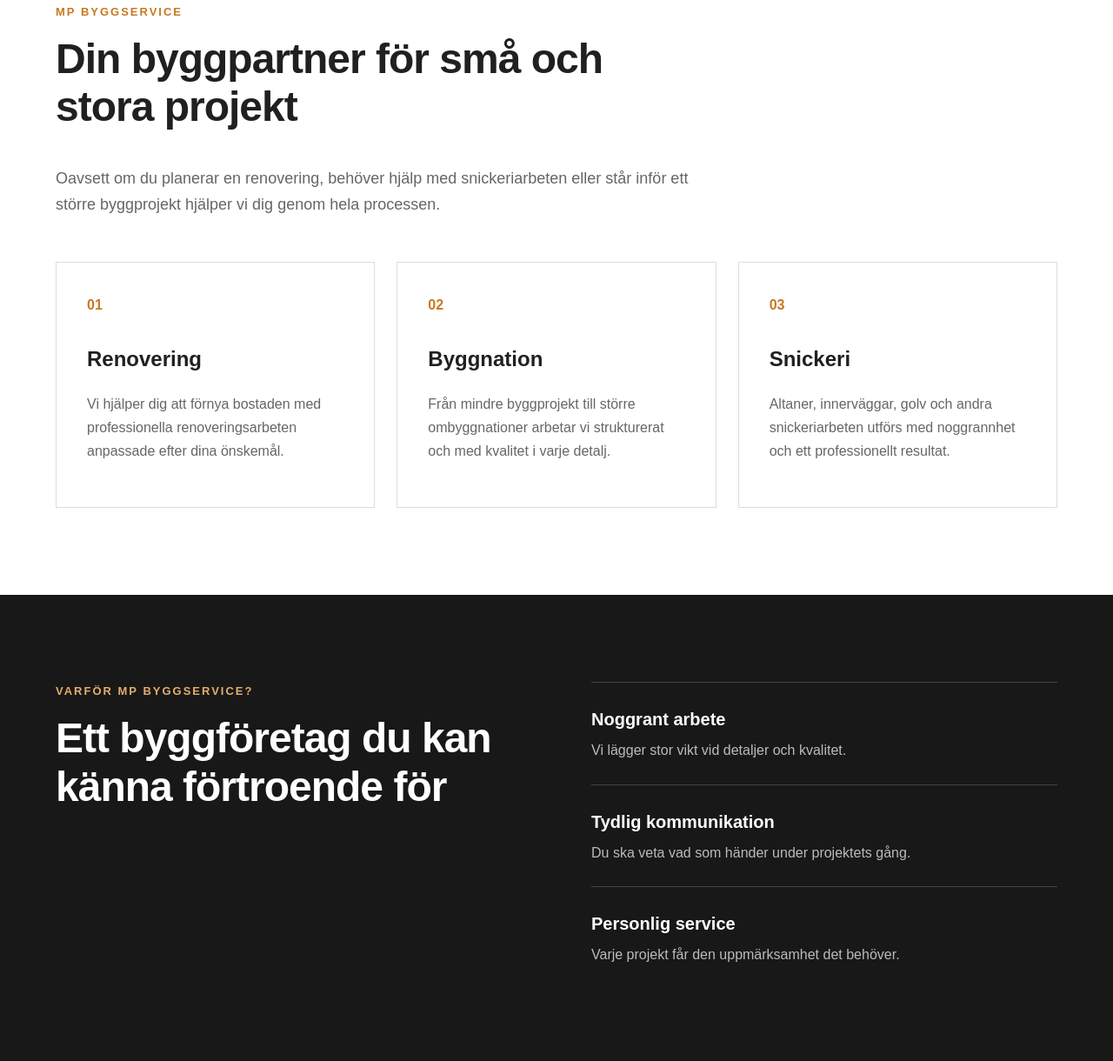
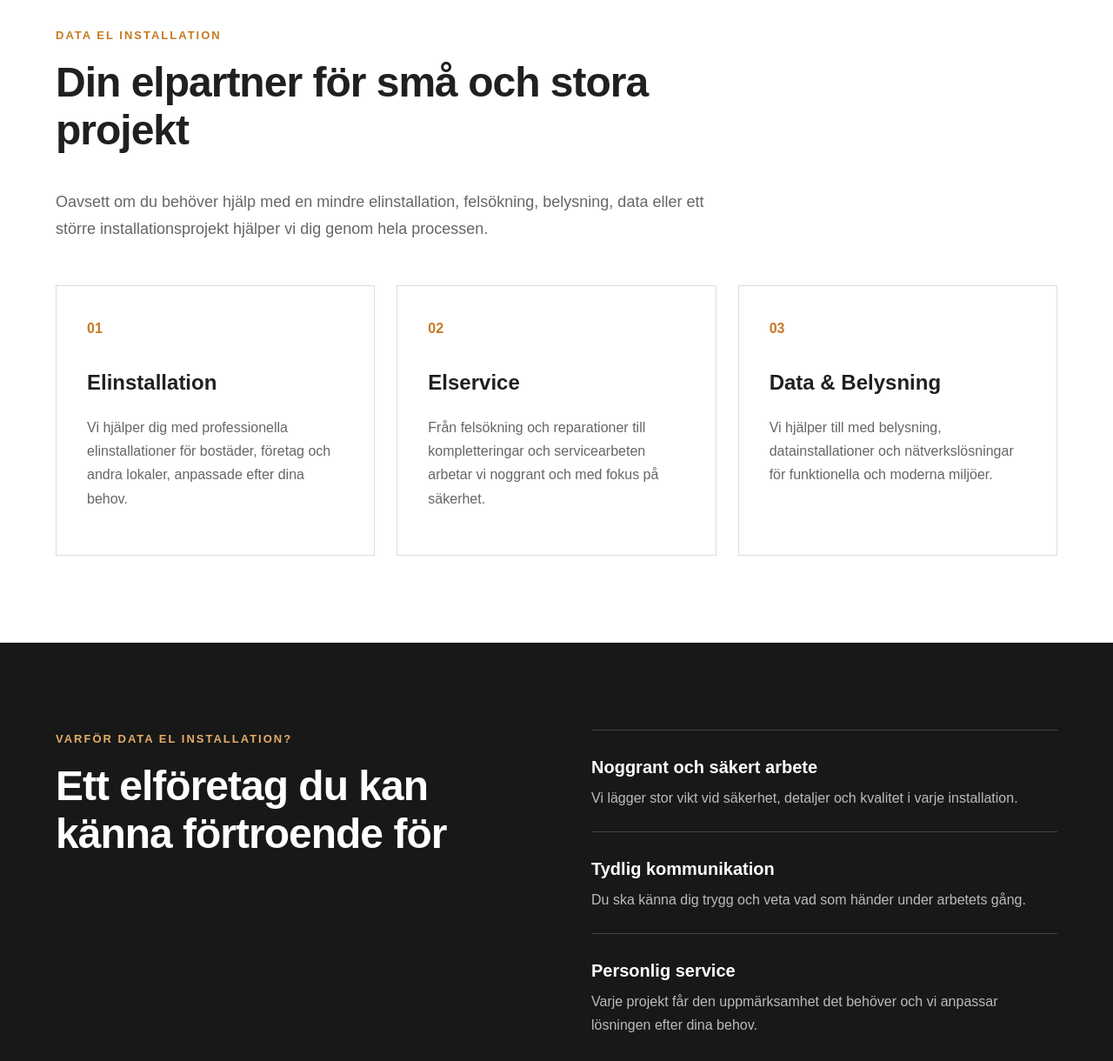
Before and after one commit to stefansteffo/DATA-ELINSTALLATION-I-SYDOST-AB, a plain HTML site: page index.html in a window 1280 px wide. Shown: the part 837-2057 px from the top of the page at 87% size. Drawn offline with Linux system fonts and the light colour scheme.

Commit message:
ändring

````diff
--- a/index.html
+++ b/index.html
@@ -1,3 +1,4 @@
+```html
 <!DOCTYPE html>
 <html lang="sv">
 
@@ -7,10 +8,10 @@
 
     <meta
         name="description"
-        content="MP BYGGSERVICE erbjuder professionella bygg- och renoveringstjänster för privatpersoner och företag."
+        content="DATA EL INSTALLATION erbjuder professionella elinstallationer, elservice, belysning, data och nätverkslösningar för privatpersoner och företag."
     >
 
-    <title>MP BYGGSERVICE | Bygg & Renovering</title>
+    <title>DATA EL INSTALLATION | Elinstallation & Elservice</title>
 
     <link rel="stylesheet" href="css/style.css">
 </head>
@@ -26,7 +27,7 @@
 
 
             <a href="index.html" class="logo">
-                MP <span>BYGGSERVICE</span>
+                DATA <span>EL INSTALLATION</span>
             </a>
 
             <nav class="navigation" aria-label="Huvudmeny">
@@ -51,7 +52,7 @@
     <div class="container hero-content">
 
         <p class="eyebrow">
-            BYGG • RENOVERING • SNICKERI
+            ELINSTALLATION • ELSERVICE • DATA
         </p>
 
         <div class="hero-title-row">
@@ -59,16 +60,16 @@
 
 
             <img src="bilder/MPByggservice.jpeg"
-                 alt="MP Byggservice"
+                 alt="DATA EL INSTALLATION"
                  class="hero-title-image">
 
         </div>
 
         <p class="hero-text">
-            MP BYGGSERVICE hjälper privatpersoner och företag
-            med byggnation, renovering och snickeriarbeten.
-            Vi arbetar med fokus på kvalitet, tydlig kommunikation
-            och ett resultat du kan vara stolt över.
+            DATA EL INSTALLATION hjälper privatpersoner och företag
+            med elinstallationer, elservice, belysning, data och
+            nätverkslösningar. Vi arbetar med fokus på säkerhet,
+            kvalitet, tydlig kommunikation och ett professionellt resultat.
         </p>
 
         <div class="hero-buttons">
@@ -96,18 +97,18 @@
                 <div class="section-heading">
 
                     <p class="eyebrow">
-                        MP BYGGSERVICE
+                        DATA EL INSTALLATION
                     </p>
 
                     <h2>
-                        Din byggpartner för små och stora projekt
+                        Din elpartner för små och stora projekt
                     </h2>
 
                     <p>
-                        Oavsett om du planerar en renovering,
-                        behöver hjälp med snickeriarbeten eller står
-                        inför ett större byggprojekt hjälper vi dig
-                        genom hela processen.
+                        Oavsett om du behöver hjälp med en mindre
+                        elinstallation, felsökning, belysning, data
+                        eller ett större installationsprojekt hjälper
+                        vi dig genom hela processen.
                     </p>
 
                 </div>
@@ -119,12 +120,12 @@
 
                         <div class="card-number">01</div>
 
-                        <h3>Renovering</h3>
+                        <h3>Elinstallation</h3>
 
                         <p>
-                            Vi hjälper dig att förnya bostaden med
-                            professionella renoveringsarbeten anpassade
-                            efter dina önskemål.
+                            Vi hjälper dig med professionella
+                            elinstallationer för bostäder, företag
+                            och andra lokaler, anpassade efter dina behov.
                         </p>
 
                     </article>
@@ -134,12 +135,12 @@
 
                         <div class="card-number">02</div>
 
-                        <h3>Byggnation</h3>
+                        <h3>Elservice</h3>
 
                         <p>
-                            Från mindre byggprojekt till större
-                            ombyggnationer arbetar vi strukturerat
-                            och med kvalitet i varje detalj.
+                            Från felsökning och reparationer till
+                            kompletteringar och servicearbeten arbetar
+                            vi noggrant och med fokus på säkerhet.
                         </p>
 
                     </article>
@@ -149,12 +150,12 @@
 
                         <div class="card-number">03</div>
 
-                        <h3>Snickeri</h3>
+                        <h3>Data & Belysning</h3>
 
                         <p>
-                            Altaner, innerväggar, golv och andra
-                            snickeriarbeten utförs med noggrannhet
-                            och ett professionellt resultat.
+                            Vi hjälper till med belysning,
+                            datainstallationer och nätverkslösningar
+                            för funktionella och moderna miljöer.
                         </p>
 
                     </article>
@@ -174,11 +175,11 @@
                 <div>
 
                     <p class="eyebrow light">
-                        VARFÖR MP BYGGSERVICE?
+                        VARFÖR DATA EL INSTALLATION?
                     </p>
 
                     <h2>
-                        Ett byggföretag du kan känna förtroende för
+                        Ett elföretag du kan känna förtroende för
                     </h2>
 
                 </div>
@@ -187,23 +188,27 @@
                 <div class="check-list">
 
                     <div>
-                        <strong>Noggrant arbete</strong>
+                        <strong>Noggrant och säkert arbete</strong>
                         <p>
-                            Vi lägger stor vikt vid detaljer och kvalitet.
+                            Vi lägger stor vikt vid säkerhet, detaljer
+                            och kvalitet i varje installation.
                         </p>
                     </div>
 
                     <div>
                         <strong>Tydlig kommunikation</strong>
                         <p>
-                            Du ska veta vad som händer under projektets gång.
+                            Du ska känna dig trygg och veta vad som
+                            händer under arbetets gång.
                         </p>
                     </div>
 
                     <div>
                         <strong>Personlig service</strong>
                         <p>
-                            Varje projekt får den uppmärksamhet det behöver.
+                            Varje projekt får den uppmärksamhet det
+                            behöver och vi anpassar lösningen efter
+                            dina behov.
                         </p>
                     </div>
 
@@ -220,7 +225,7 @@
             <div class="container">
 
                 <p class="eyebrow">
-                    HAR DU ETT PROJEKT PÅ GÅNG?
+                    HAR DU ETT ELPROJEKT PÅ GÅNG?
                 </p>
 
                 <h2>
@@ -228,8 +233,9 @@
                 </h2>
 
                 <p>
-                    Kontakta MP BYGGSERVICE så pratar vi om ditt projekt
-                    och hur vi kan hjälpa dig.
+                    Kontakta DATA EL INSTALLATION så pratar vi om ditt
+                    projekt och hur vi kan hjälpa dig med en säker och
+                    professionell lösning.
                 </p>
 
                 <a href="kontakt.html" class="button">
@@ -250,17 +256,17 @@
 
             <div>
                 <div class="footer-logo">
-                    MP BYGGSERVICE
+                    DATA EL INSTALLATION
                 </div>
 
                 <p>
-                    Bygg • Renovering • Snickeri
+                    Elinstallation • Elservice • Data
                 </p>
             </div>
 
             <div>
                 <p>
-                    © 2026 MP BYGGSERVICE
+                    © 2026 DATA EL INSTALLATION
                 </p>
             </div>
 
@@ -271,3 +277,4 @@
 </body>
 
 </html>
+```
````
